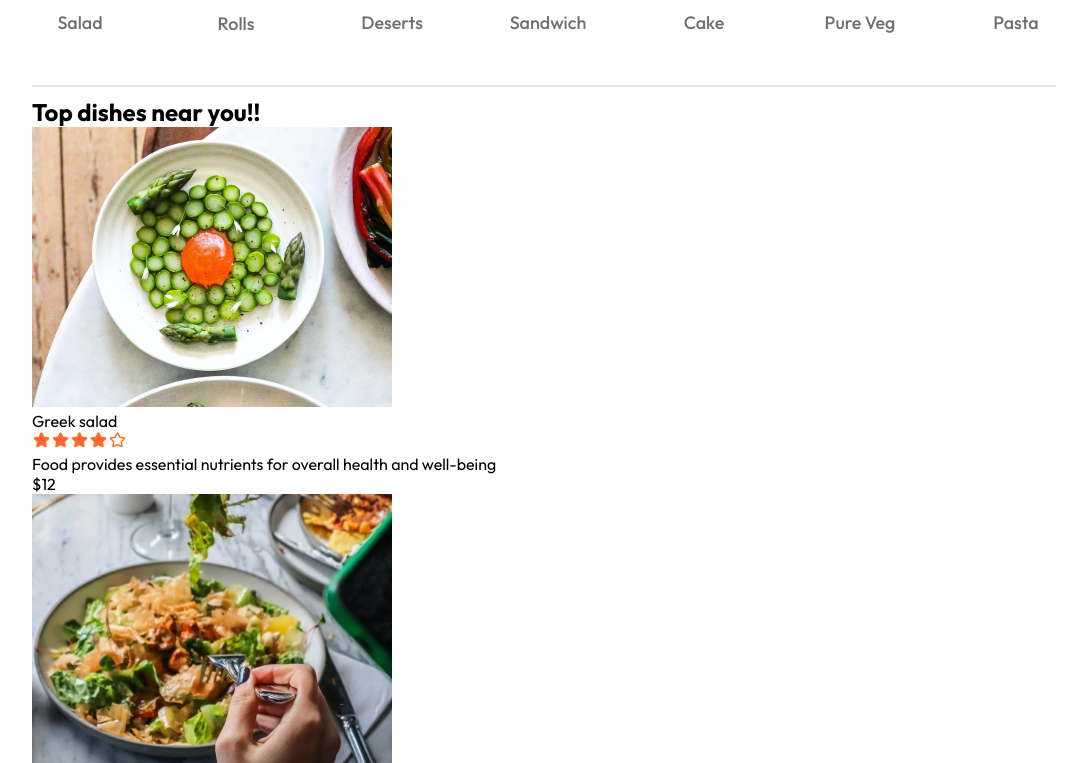
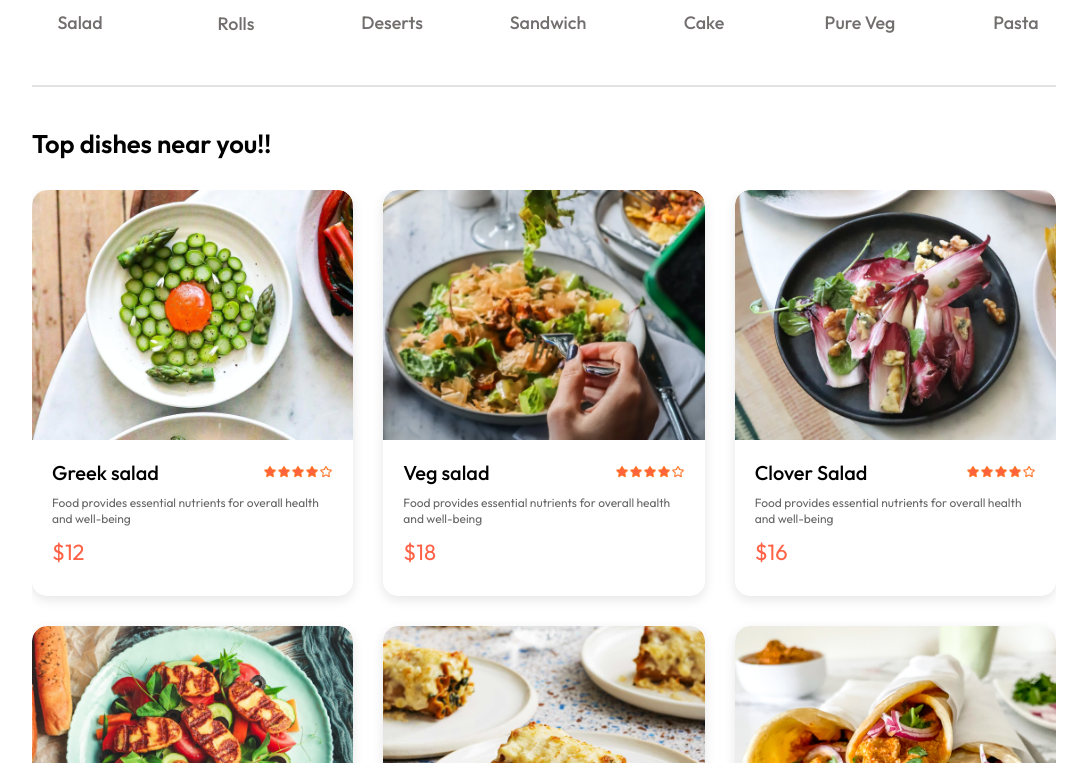
Before and after one commit to venkat-2006/Food-X, a React (Vite) app: page / in a window 1280 px wide. Shown: the part 817-1580 px from the top of the page, without its empty margins (96-1183 px from the left). Built offline with nearby package versions, Linux system fonts and the light colour scheme.

Commit message:
better ui for fooditems

```diff
--- a/src/components/FoodDisplay/FoodDisplay.css
+++ b/src/components/FoodDisplay/FoodDisplay.css
@@ -0,0 +1,35 @@
+.food-display {
+  margin-top: 30px;
+}
+
+.food-display h2 {
+  font-size: max(2vw, 24px);
+  font-weight: 600;
+  margin-bottom: 20px;
+}
+
+.food-display-list {
+  display: grid;
+  grid-template-columns: repeat(auto-fit, minmax(280px, 1fr));
+  gap: 30px;
+  margin-top: 30px;
+  overflow: hidden;
+}
+
+/* Food images only - be more specific */
+.food-display-list .food-item > img:first-child,
+.food-display-list .food-image img {
+  width: 100%;
+  height: 200px;
+  object-fit: cover;
+  border-radius: 8px;
+}
+
+/* Rating stars - make them small */
+.food-display-list .rating img,
+.food-display-list .stars img {
+  width: 12px !important;
+  height: 12px !important;
+  object-fit: none !important;
+  border-radius: 0 !important;
+}
--- a/src/components/FoodItem/FoodItem.css
+++ b/src/components/FoodItem/FoodItem.css
@@ -0,0 +1,67 @@
+.food-item {
+    width: 100%;
+    margin: auto;
+    border-radius: 15px;
+    box-shadow: 0px 4px 12px rgba(0, 0, 0, 0.1);
+    background-color: white;
+    overflow: hidden;
+    transition: transform 0.3s ease, box-shadow 0.3s ease;
+    animation: smoothFadeIn 0.8s ease-out;
+    animation-fill-mode: both;
+}
+
+.food-item:hover {
+    transform: scale(1.05);
+    box-shadow: 0px 8px 20px rgba(0, 0, 0, 0.15);
+}
+
+@keyframes smoothFadeIn {
+    0% {
+        opacity: 0;
+        transform: translateY(20px);
+    }
+    100% {
+        opacity: 1;
+        transform: translateY(0);
+    }
+}
+
+.food-item-image {
+    width: 100%;
+    border-radius: 15px 15px 0px 0px;
+    display: block;
+}
+
+.food-item-info {
+    padding: 20px;
+}
+
+.food-item-name-rating {
+    display: flex;
+    justify-content: space-between;
+    align-items: center;
+    margin-bottom: 10px;
+}
+
+.food-item-name-rating p {
+    font-size: 20px;
+    font-weight: 500;
+    margin: 0;
+}
+
+.food-item-name-rating img {
+    width: 70px;
+}
+
+.food-item-description {
+    color: #676767;
+    font-size: 12px;
+    margin: 0;
+    line-height: 1.4;
+}
+.food-item-price{
+    color:tomato;
+    font-size: 22px;
+    font-family: 500;
+    margin:10px 0px;
+}
```
